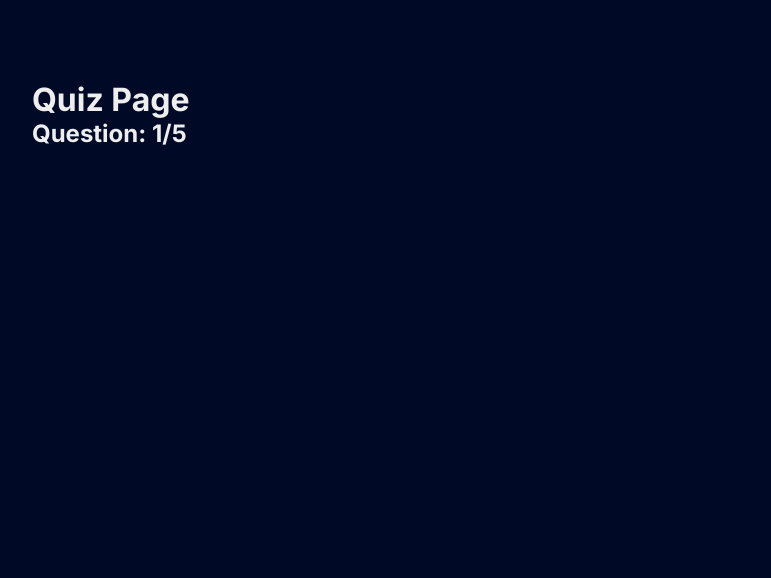
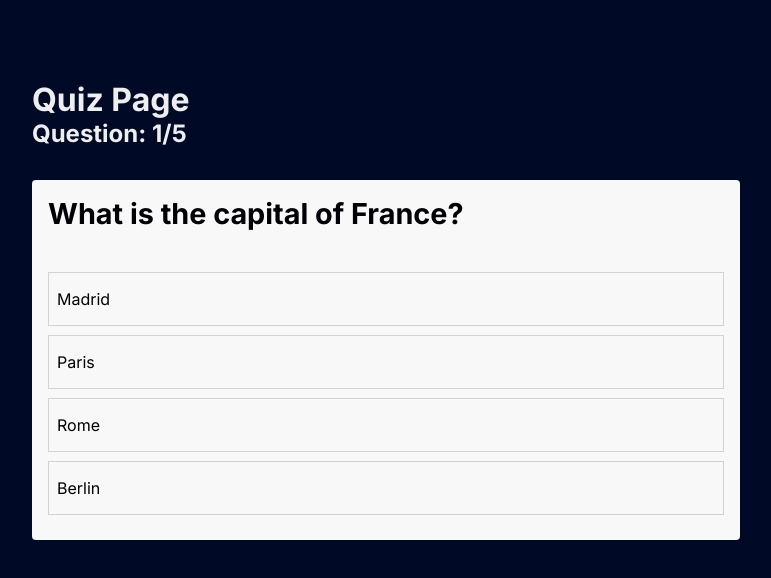
Before and after one commit to argunidem/next-quiz-app, a Next.js app: page /quiz in a window 1280 px wide. Shown: the top 578 px of the page, without its empty margins (254-1025 px from the left). Built offline with nearby package versions, Linux system fonts and the light colour scheme.

Commit message:
add answer selection and result logging

```diff
--- a/app/quiz/page.tsx
+++ b/app/quiz/page.tsx
@@ -5,9 +5,11 @@ import { quiz } from '../data';
 
 const page = () => {
   const [activeQuestion, setActiveQuestion] = useState(0);
-  const [selectedAnswer, setSelectedAnswer] = useState('');
+  const [selectedAnswer, setSelectedAnswer] = useState(false);
   const [checked, setChecked] = useState(false);
-  const [selectedAnswerIndex, setSelectedAnswerIndex] = useState(null);
+  const [selectedAnswerIndex, setSelectedAnswerIndex] = useState<null | number>(
+    null
+  );
   const [showResult, setShowResult] = useState(false);
   const [result, setResult] = useState({
     score: 0,
@@ -18,6 +20,18 @@ const page = () => {
   const { questions, totalQuestions } = quiz;
   const { question, answers, correctAnswer } = questions[activeQuestion];
 
+  const onAnswerSelected = (answer: string, idx: number) => {
+    setChecked(true);
+    setSelectedAnswerIndex(idx);
+    if (answer === correctAnswer) {
+      setSelectedAnswer(true);
+      console.log('true');
+    } else {
+      setSelectedAnswer(false);
+      console.log('false');
+    }
+  };
+
   return (
     <div className='container'>
       <h1>Quiz Page</h1>
@@ -27,6 +41,26 @@ const page = () => {
           <span>/{totalQuestions}</span>
         </h2>
       </div>
+      <div>
+        {!showResult ? (
+          <div className='quiz-container'>
+            <h3>{questions[activeQuestion].question}</h3>
+            {answers.map((answer, idx) => (
+              <li
+                key={idx}
+                onClick={() => onAnswerSelected(answer, idx)}
+                className={
+                  selectedAnswerIndex === idx ? 'li-selected' : 'li-hover'
+                }
+              >
+                <span>{answer}</span>
+              </li>
+            ))}
+          </div>
+        ) : (
+          <div className='quiz-container'></div>
+        )}{' '}
+      </div>
     </div>
   );
 };
```
